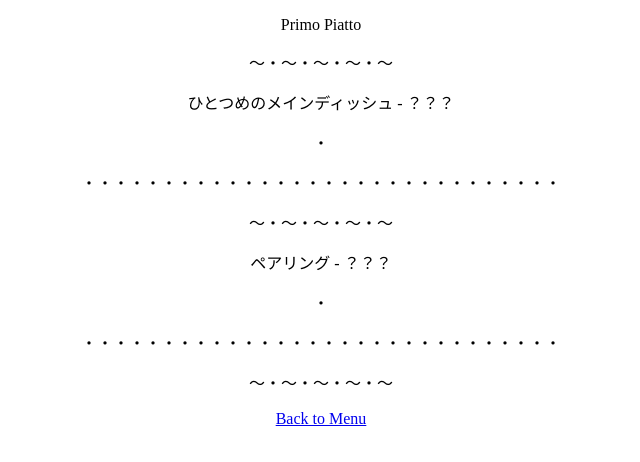
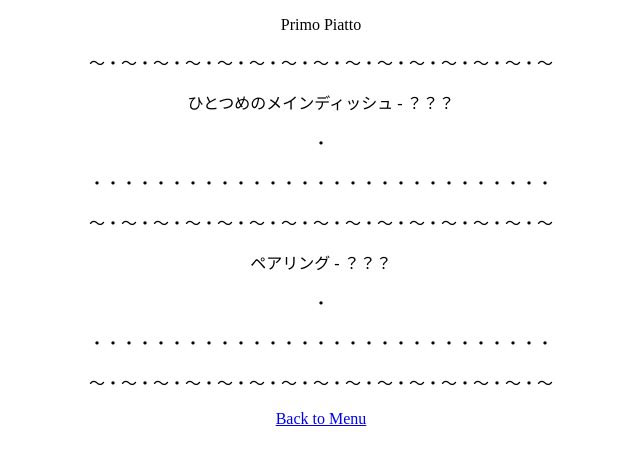
Before and after one commit to tomcoffee/kato_family_dinner_230416, a plain HTML site: page primo_piatto.html in a window 1280 px wide. Shown: the whole page, without its empty margins (319-959 px from the left). Drawn offline with Linux system fonts and the light colour scheme.

Commit message:
Update primo_piatto.html

```diff
--- a/primo_piatto.html
+++ b/primo_piatto.html
@@ -8,15 +8,15 @@
  <div>
   <p1 style="text-align:center;">
     <p>Primo Piatto</p>
-    <p>〜・〜・〜・〜・〜</p>
+    <p>〜・〜・〜・〜・〜・〜・〜・〜・〜・〜・〜・〜・〜・〜・〜</p>
     <p>ひとつめのメインディッシュ - ？？？</p>
     <p>・</p>
-    <p>・・・・・・・・・・・・・・・・・・・・・・・・・・・・・・</p>
-    <p>〜・〜・〜・〜・〜</p>
+    <p>・・・・・・・・・・・・・・・・・・・・・・・・・・・・・</p>
+    <p>〜・〜・〜・〜・〜・〜・〜・〜・〜・〜・〜・〜・〜・〜・〜</p>
     <p>ペアリング - ？？？</p>
     <p>・</p>
-    <p>・・・・・・・・・・・・・・・・・・・・・・・・・・・・・・</p>
-    <p>〜・〜・〜・〜・〜</p>
+    <p>・・・・・・・・・・・・・・・・・・・・・・・・・・・・・</p>
+    <p>〜・〜・〜・〜・〜・〜・〜・〜・〜・〜・〜・〜・〜・〜・〜</p>
     <p><a href="index.html">Back to Menu</a></p>
   </p1>
  </div>
```
